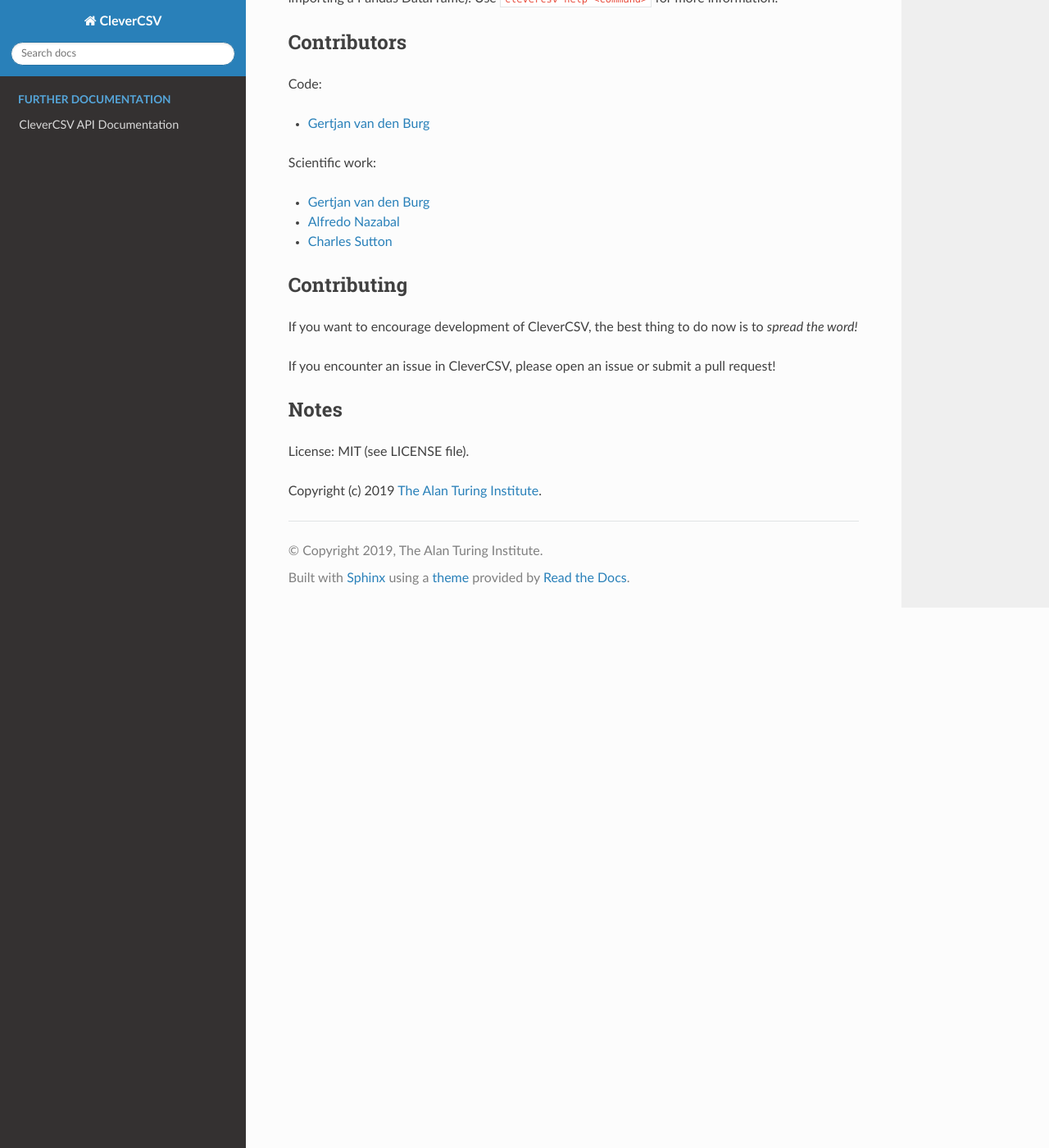
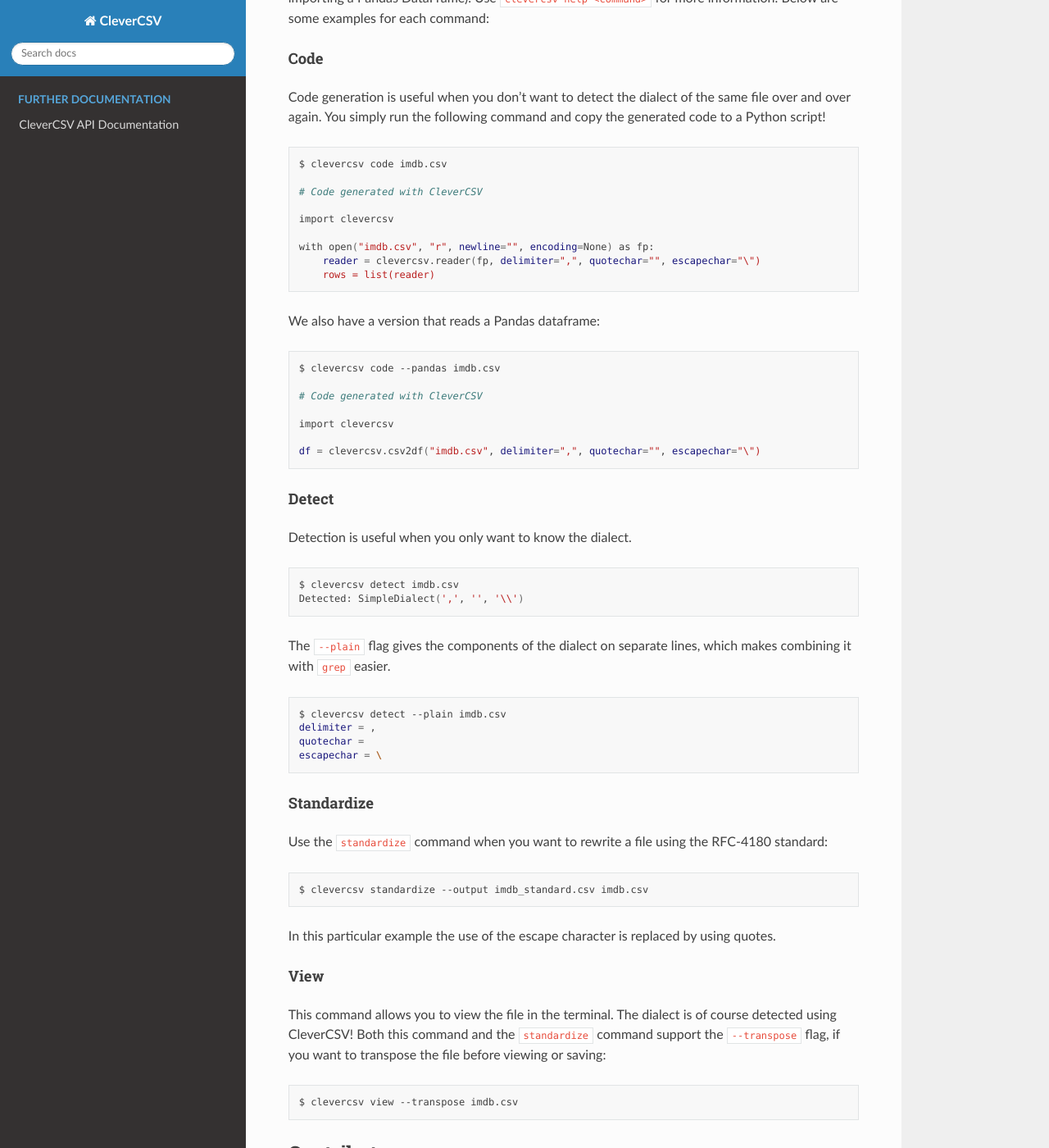
Before and after one commit to alan-turing-institute/CleverCSV, a Sphinx documentation site: the page built from docs/README.rst, in a window 1280 px wide and 1400 px high, scrolled down 2891 px. Shown: the whole window at 82% size. Built offline with Sphinx 7.4.7 and the Read the Docs theme 2.0.0, drawn with Linux system fonts in a browser that asks for light colours; pages that are not in the unit, such as notebooks, are missing from menus; some of the changed text lies outside the part shown.

Commit message:
Update readme in docs

```diff
--- a/docs/README.rst
+++ b/docs/README.rst
@@ -171,7 +171,84 @@
 
 Each of the commands has further options (for instance, the ``code`` command
 can generate code for importing a Pandas DataFrame). Use
-``clevercsv help <command>`` for more information.
+``clevercsv help <command>`` for more information. Below are some examples for
+each command:
+
+Code
+~~~~
+
+Code generation is useful when you don't want to detect the dialect of the
+same file over and over again. You simply run the following command and copy
+the generated code to a Python script!
+
+.. code-block:: bash
+
+   $ clevercsv code imdb.csv
+
+   # Code generated with CleverCSV
+
+   import clevercsv
+
+   with open("imdb.csv", "r", newline="", encoding=None) as fp:
+       reader = clevercsv.reader(fp, delimiter=",", quotechar="", escapechar="\")
+       rows = list(reader)
+
+We also have a version that reads a Pandas dataframe:
+
+.. code-block:: bash
+
+   $ clevercsv code --pandas imdb.csv
+
+   # Code generated with CleverCSV
+
+   import clevercsv
+
+   df = clevercsv.csv2df("imdb.csv", delimiter=",", quotechar="", escapechar="\")
+
+Detect
+~~~~~~
+
+Detection is useful when you only want to know the dialect.
+
+.. code-block:: bash
+
+   $ clevercsv detect imdb.csv
+   Detected: SimpleDialect(',', '', '\\')
+
+The ``--plain`` flag gives the components of the dialect on separate lines,
+which makes combining it with ``grep`` easier.
+
+.. code-block:: bash
+
+   $ clevercsv detect --plain imdb.csv
+   delimiter = ,
+   quotechar =
+   escapechar = \
+
+Standardize
+~~~~~~~~~~~
+
+Use the ``standardize`` command when you want to rewrite a file using the
+RFC-4180 standard:
+
+.. code-block:: bash
+
+   $ clevercsv standardize --output imdb_standard.csv imdb.csv
+
+In this particular example the use of the escape character is replaced by
+using quotes.
+
+View
+~~~~
+
+This command allows you to view the file in the terminal. The dialect is of
+course detected using CleverCSV! Both this command and the ``standardize``
+command support the ``--transpose`` flag, if you want to transpose the file
+before viewing or saving:
+
+.. code-block:: bash
+
+   $ clevercsv view --transpose imdb.csv
 
 Contributors
 ------------
```
